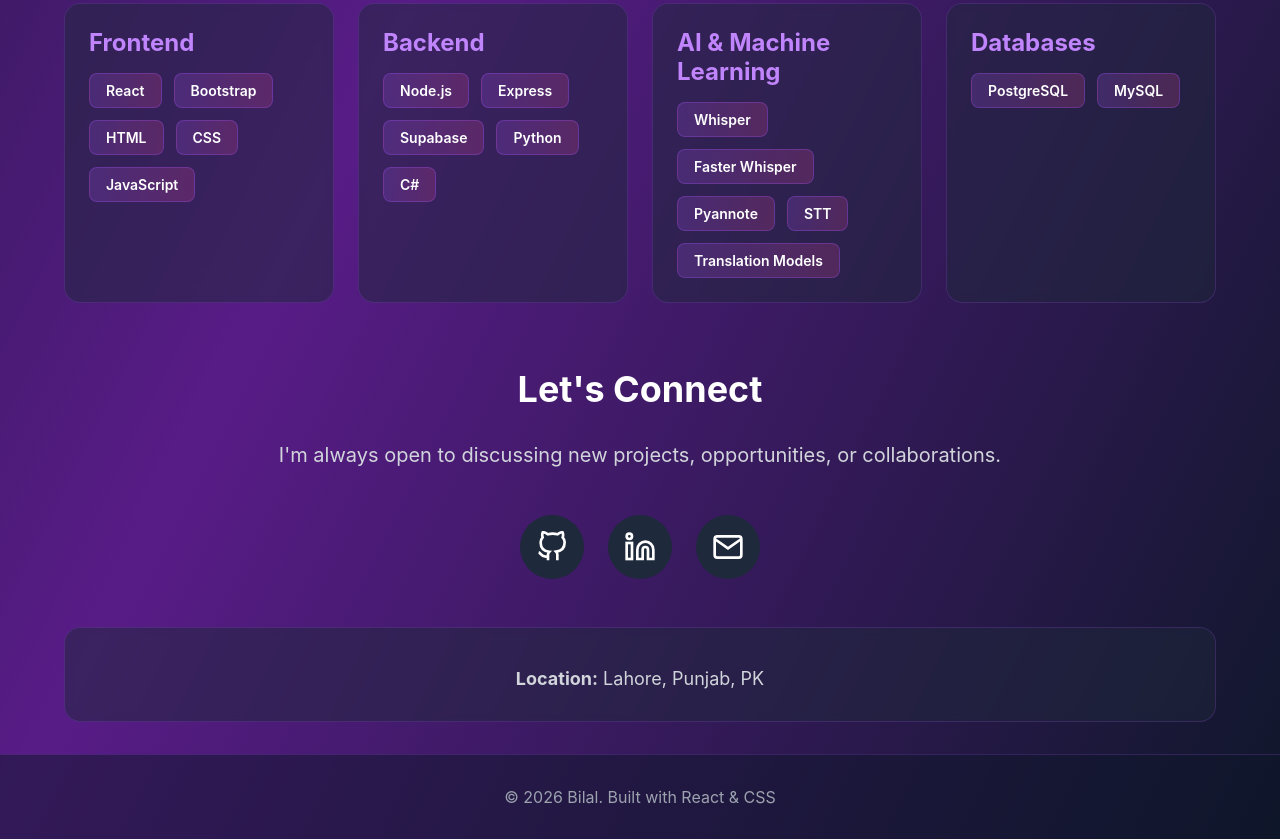
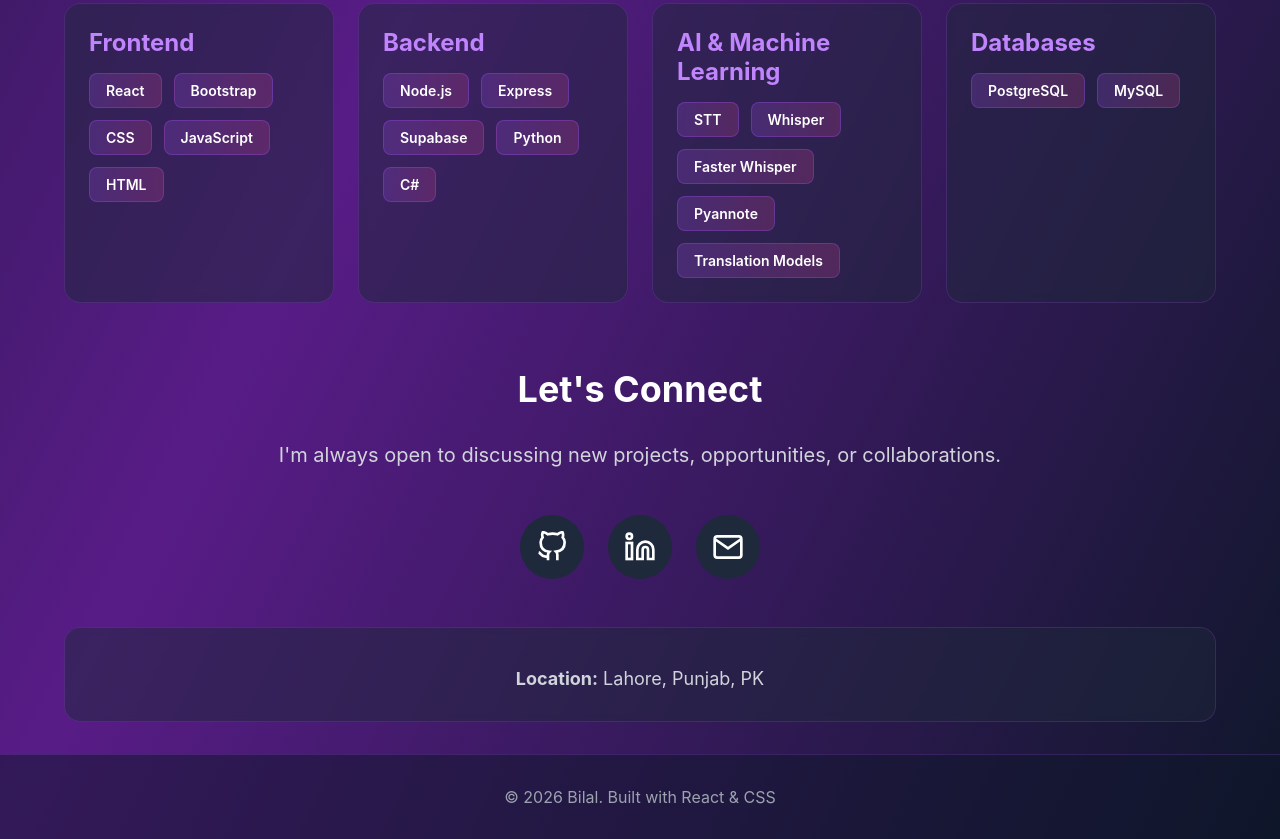
Before and after one commit to Bilal0876/Portfolio, a React (Vite) app: page / in a window 1280 px wide. Shown: the part 1760-2599 px from the top of the page. Built offline with nearby package versions, Linux system fonts and the light colour scheme.

Commit message:
updated layout

```diff
--- a/src/myportfolio.jsx
+++ b/src/myportfolio.jsx
@@ -9,9 +9,9 @@
      }, []);
 
      const skills = {
-          frontend: ['React', 'Bootstrap', 'HTML', 'CSS', 'JavaScript'],
+          frontend: ['React', 'Bootstrap', 'CSS', 'JavaScript', 'HTML'],
           backend: ['Node.js', 'Express', 'Supabase', 'Python', 'C#'],
-          ai: ['Whisper', 'Faster Whisper', 'Pyannote', 'STT', 'Translation Models'],
+          ai: ['STT', 'Whisper', 'Faster Whisper', 'Pyannote', 'Translation Models'],
           databases: ['PostgreSQL', 'MySQL'],
      };
 
```
